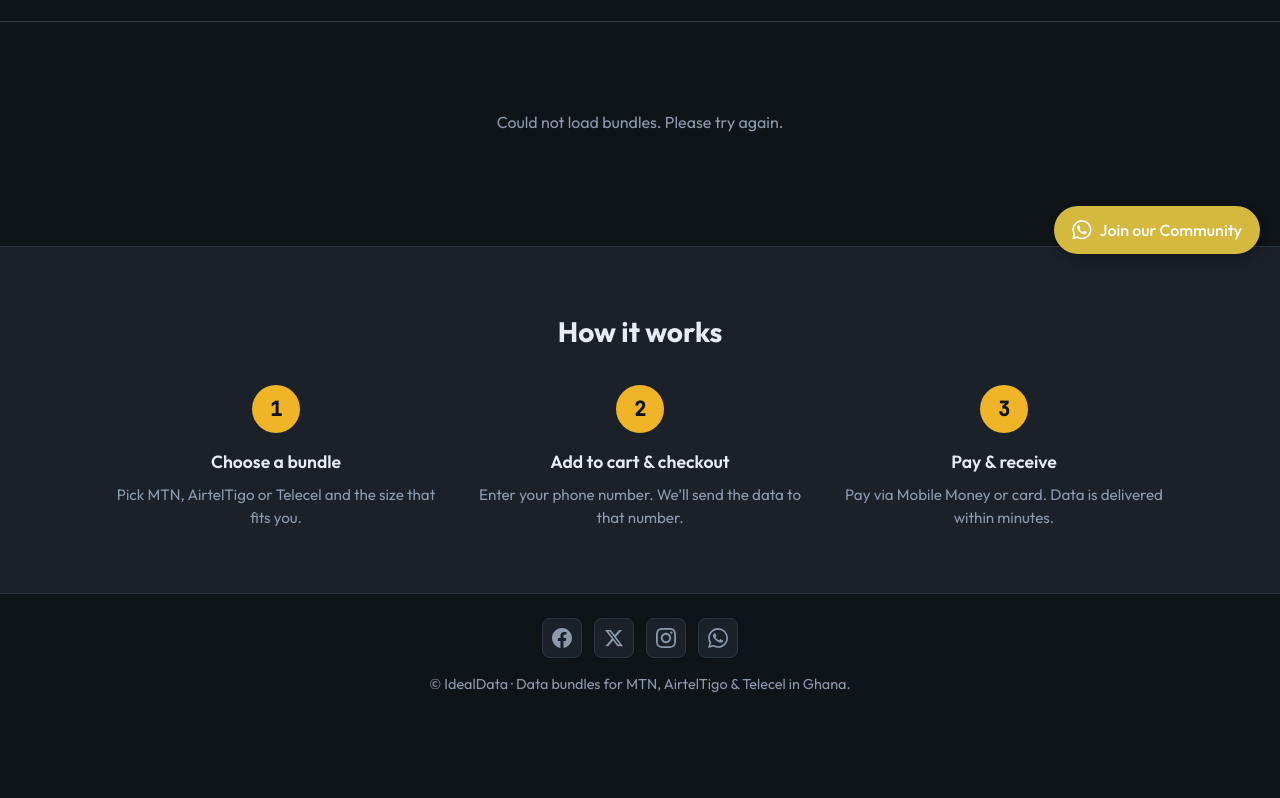
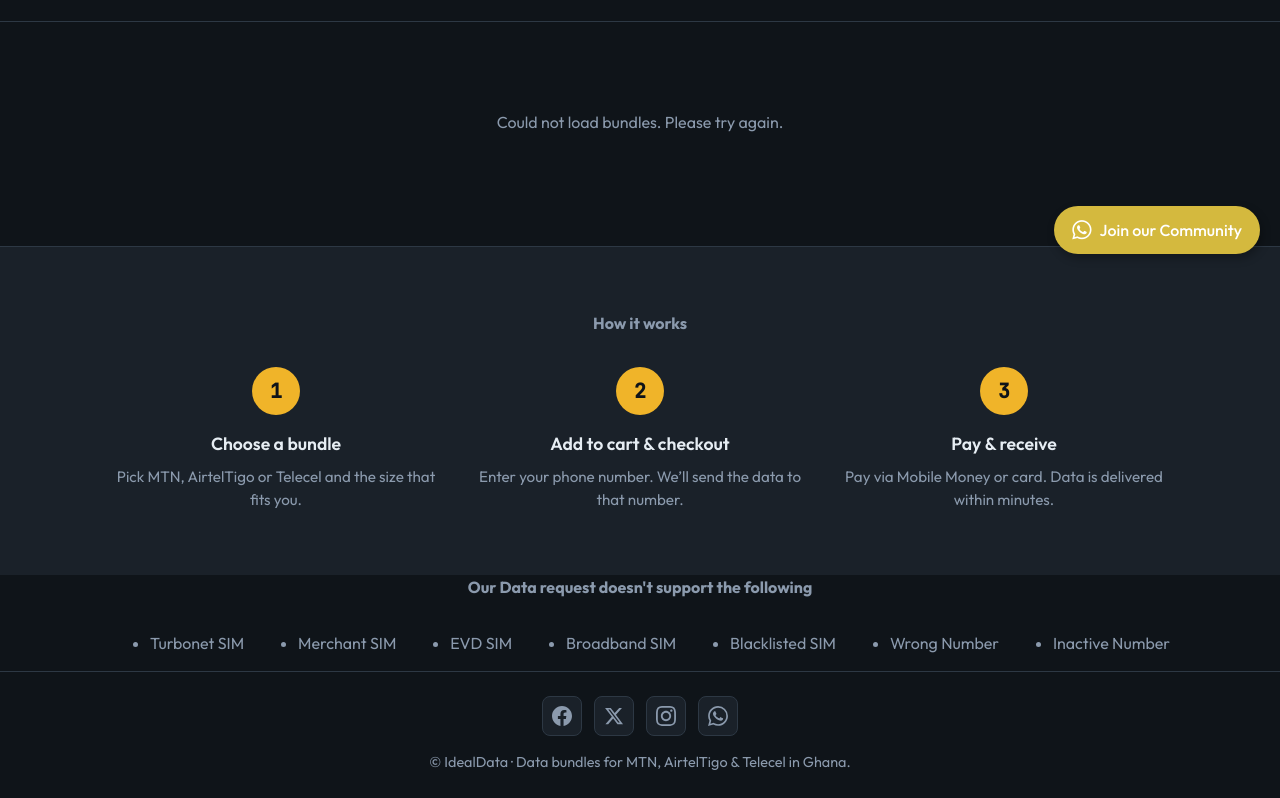
Before and after one commit to NagastyCods/idealcodedata, a website: page public/index.html in a window 1280 px wide. Shown: the part 526-1324 px from the top of the page. Before the commit the page ends 1246 px from the top, so only its background shows below. Drawn offline with Linux system fonts and the light colour scheme; no server answers.

Commit message:
Added a favicon

```diff
--- a/public/css/style.css
+++ b/public/css/style.css
@@ -952,6 +952,25 @@
 .whatsapp-label {
   font-weight: 500;
 }
+/* What our data support */
+.container h2{
+  margin: 0 0 2rem;
+  font-size: 1.75rem;
+  font-weight: 700;
+  text-align: center;
+  margin-top: auto;
+  font-size: 16px;
+  color: var(--text-muted);
+}
+ul{
+  display: flex;
+  flex-wrap: wrap;
+  justify-content: space-between;
+}
+ul li{
+  text-decoration: none;
+  color: var(--text-muted);
+}
 @media (max-width: 768px) {
   .whatsapp-float {
     width: 60px;
--- a/public/index.html
+++ b/public/index.html
@@ -5,6 +5,7 @@
   <meta name="viewport" content="width=device-width, initial-scale=1.0">
   <meta name="description" content="Buy cheap MTN, AirtelTigo and Telecel data bundles in Ghana. Instant delivery. Pay with MoMo or card. Fast and reliable.">
   <title>IdealDataHub — Data Bundles | MTN, AirtelTigo, Telecel Ghana</title>
+  <link rel="shortcut icon" href="img/favicon.ico" type="image/x-icon">
   <link rel="preconnect" href="https://fonts.googleapis.com">
   <link rel="preconnect" href="https://fonts.gstatic.com" crossorigin>
   <link rel="stylesheet" href="https://cdnjs.cloudflare.com/ajax/libs/font-awesome/6.5.1/css/all.min.css">
@@ -105,6 +106,20 @@
         </div>
       </div>
     </section>
+    <section class="support-sims">
+      <div class="container">
+        <h2>Our Data request doesn't support the following</h2>
+        <ul>
+          <li>Turbonet SIM</li>
+          <li>Merchant SIM</li>
+          <li>EVD SIM</li>
+          <li>Broadband SIM</li>
+          <li>Blacklisted SIM</li>
+          <li>Wrong Number</li>
+          <li>Inactive Number</li>
+        </ul>
+      </div>
+    </section>
   </main>
 
   <footer class="footer">
@@ -159,7 +174,7 @@
       <div id="checkoutStepForm" class="checkout-step">
         <form id="checkoutForm" class="checkout-form">
           <div class="form-group">
-            <label for="checkoutPhone">Phone number <span class="required">*</span></label>
+            <label for="checkoutPhone">Phone number (data will be sent to this number) <span class="required">*</span></label>
             <input type="tel" id="checkoutPhone" placeholder="0XX XXX XXXX" required>
             <span class="form-hint">Ghana number (e.g. 0244 123 456)</span>
           </div>
@@ -169,7 +184,7 @@
           </div>
           <div class="form-group">
             <label for="checkoutEmail">Email</label>
-            <input type="email" id="checkoutEmail" placeholder="you@example.com" required>
+            <input type="email" id="checkoutEmail" placeholder="Enter your email" required>
           </div>
           <div class="checkout-summary" id="checkoutSummary"></div>
           <div class="form-actions">
--- a/server.js
+++ b/server.js
@@ -829,4 +829,7 @@
   res.sendFile(path.join(__dirname, 'public', 'index.html'));
 });
 
+// app.listen(PORT, () => {
+//   console.log(`Server is running at http://localhost:${PORT}`);
+// })
 export default app;
```
Also changed, not shown: public/img/favicon.ico (added).
